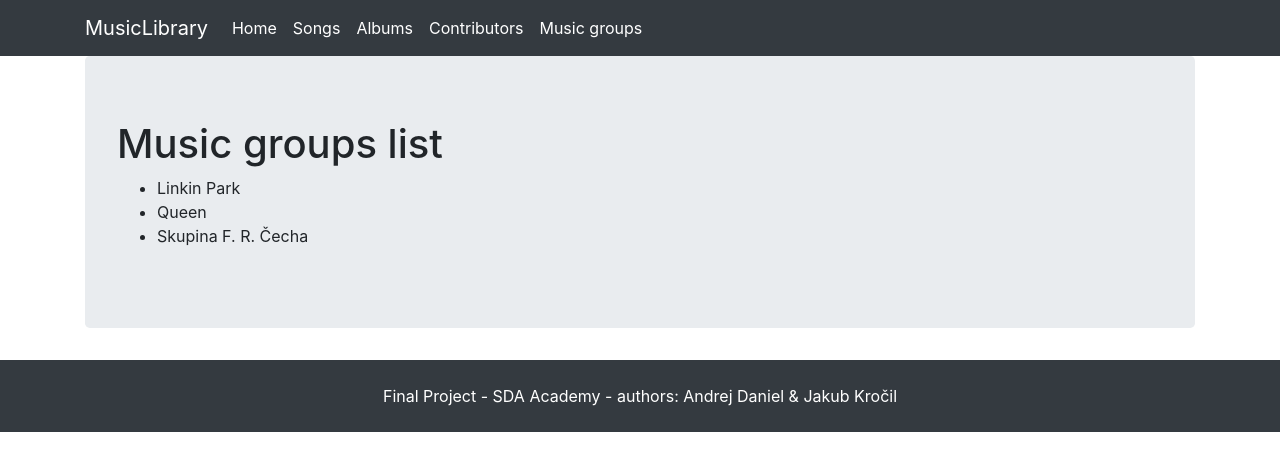
After one commit to Shharki/MusicLibrary, a Django app: page /music-groups/ in a window 1280 px wide. The commit adds this page. Shown: the top 471 px of the page. Run offline with Django 5.2, Linux system fonts and the light colour scheme; data comes from the database, SQL or seed files in the repository; some libraries are stand-ins or nearby versions.

Commit message:
Feature 5.1. - Music groups list.

```diff
--- a/MusicLibrary/urls.py
+++ b/MusicLibrary/urls.py
@@ -17,7 +17,8 @@ Including another URLconf
 from django.contrib import admin
 from django.urls import path
 
-from viewer.views import home, SongsListView, SongDetailView, ContributorsListView, AlbumsListView, AlbumDetailView
+from viewer.views import home, SongsListView, SongDetailView, ContributorsListView, AlbumsListView, AlbumDetailView, \
+    MusicGroupsListView
 
 urlpatterns = [
     path('admin/', admin.site.urls),
@@ -27,4 +28,5 @@ urlpatterns = [
     path('contributors/', ContributorsListView.as_view(), name='contributors'),
     path('albums/', AlbumsListView.as_view(), name='albums'),
     path('album/<int:pk>/', AlbumDetailView.as_view(), name='album'),
+    path('music-groups/', MusicGroupsListView.as_view(), name='music-groups'),
 ]
--- /dev/null
+++ b/viewer/templates/music-groups.html
@@ -0,0 +1,20 @@
+{% extends 'base.html' %}
+
+{% block title %}
+    Music groups list
+{% endblock %}
+
+{% block content %}
+    <h1>Music groups list</h1>
+    <ul>
+        {% for music_group in music_groups %}
+            <li>
+                {{ music_group }}
+                {# Replace with next line when MusicGroupDetailView is done                 #}
+                {# <a href="{% url 'music-group' music_group.pk %}">{{ music_group }}</a>   #}
+            </li>
+        {% empty %}
+            There is no music group in the database.
+        {% endfor %}
+    </ul>
+{% endblock %}
--- a/viewer/templates/navbar.html
+++ b/viewer/templates/navbar.html
@@ -13,6 +13,7 @@
                 <a class="nav-item nav-link active" href="{% url 'songs' %}">Songs</a>
                 <a class="nav-item nav-link active" href="{% url 'albums' %}">Albums</a>
                 <a class="nav-item nav-link active" href="{% url 'contributors' %}">Contributors</a>
+                <a class="nav-item nav-link active" href="{% url 'music-groups' %}">Music groups</a>
             </div>
         </div>
     </div>
--- a/viewer/views.py
+++ b/viewer/views.py
@@ -3,7 +3,7 @@ from django.shortcuts import render
 from django.views.generic import ListView, DetailView
 
 from viewer.models import (
-    Song, MusicGroupMembership, Contributor, Album, SongPerformance, Genre, Language
+    Song, MusicGroupMembership, Contributor, Album, SongPerformance, Genre, Language, MusicGroup
 )
 from viewer.utils import format_seconds
 
@@ -210,8 +210,12 @@ class AlbumDetailView(DetailView):
             'genre_label': genre_label,
             'languages': languages,
             'language_label': language_label,
-
-
         })
 
         return context
+
+
+class MusicGroupsListView(ListView):
+    template_name = 'music-groups.html'
+    model = MusicGroup
+    context_object_name = 'music_groups'
```
Also changed, not shown: viewer/tests/test_views.py (+34 -0 lines), README.md.
